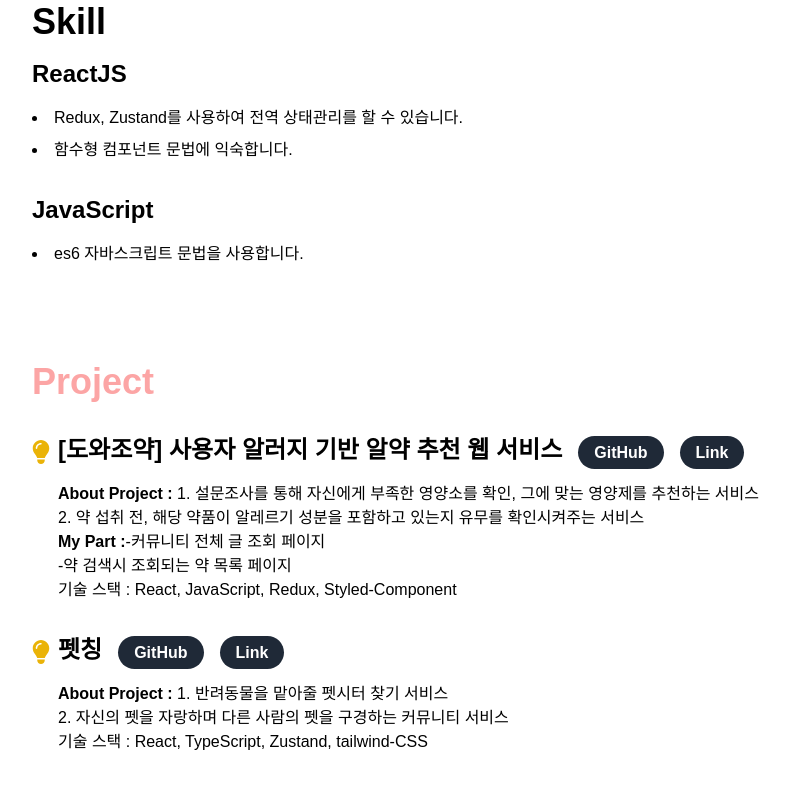
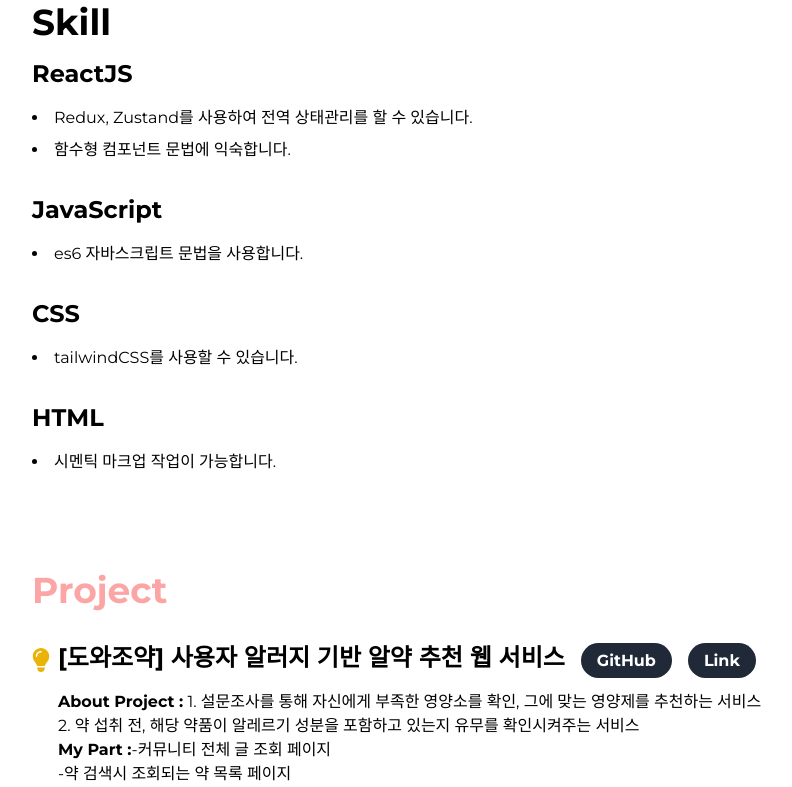
Before and after one commit to ggggggggithub/my-portfolio, a Next.js app: page / in a window 1280 px wide. Shown: the part 1474-2261 px from the top of the page, without its empty margins (160-952 px from the left). Built offline with nearby package versions, Linux system fonts and the light colour scheme.

Commit message:
change font

```diff
--- a/src/app/Components/info.tsx
+++ b/src/app/Components/info.tsx
@@ -66,6 +66,18 @@ export default function Info() {
             <li>es6 자바스크립트 문법을 사용합니다.</li>
           </ul>
         </div>
+        <div className="project mb-8">
+          <h3 className="text-2xl font-bold">CSS</h3>
+          <ul className="mt-4 list-disc list-inside space-y-2">
+            <li>tailwindCSS를 사용할 수 있습니다.</li>
+          </ul>
+        </div>
+        <div className="project mb-8">
+          <h3 className="text-2xl font-bold">HTML</h3>
+          <ul className="mt-4 list-disc list-inside space-y-2">
+            <li>시멘틱 마크업 작업이 가능합니다.</li>
+          </ul>
+        </div>
       </div>
     </section>
   );
--- a/src/app/globals.css
+++ b/src/app/globals.css
@@ -36,35 +36,3 @@ body {
     text-wrap: balance;
   }
 }
-
-@keyframes slideInLeft {
-  from {
-    opacity: 0;
-    transform: translateX(-50%);
-  }
-  to {
-    opacity: 1;
-    transform: translateX(0);
-  }
-}
-
-@keyframes slideInRight {
-  from {
-    opacity: 0;
-    transform: translateX(50%);
-  }
-  to {
-    opacity: 1;
-    transform: translateX(0);
-  }
-}
-
-.fade-in-left {
-  opacity: 0;
-  animation: slideInLeft 1s forwards;
-}
-
-.fade-in-right {
-  opacity: 0;
-  animation: slideInRight 1s forwards;
-}
--- a/src/app/layout.tsx
+++ b/src/app/layout.tsx
@@ -1,11 +1,16 @@
 import "./globals.css";
 import Header from "../app/Components/Header";
 import Footer from "./Components/Footer";
+import { Montserrat } from "next/font/google";
 
 export const metadata = {
   title: "My Portfolio",
   description: "My portfolio website built with Next.js and Tailwind CSS",
 };
+
+const montserrat = Montserrat({
+  subsets: ["latin"], // 폰트에 포함될 언어의 서브셋
+});
 
 export default function RootLayout({
   children,
@@ -14,9 +19,10 @@ export default function RootLayout({
 }) {
   return (
     <html>
-      <body className="bg-white dark:bg-gray-800 text-black dark:text-white">
+      <body
+        className={`${montserrat.className} bg-white dark:bg-gray-800 text-black dark:text-white`}
+      >
         <Header />
-        <link rel="preconnect" href="https://fonts.googleapis.com" />
         <main className="pt-16"> {children}</main>
         <Footer />
       </body>
```
